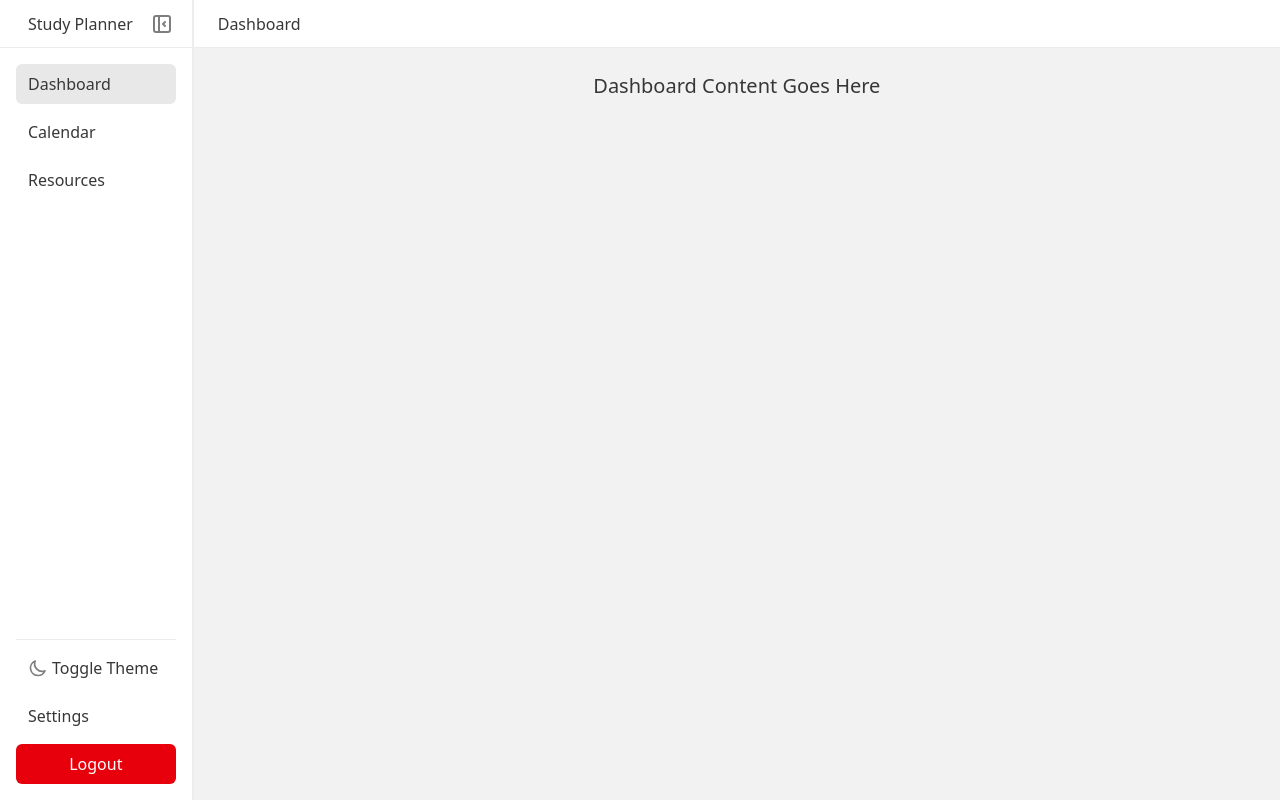
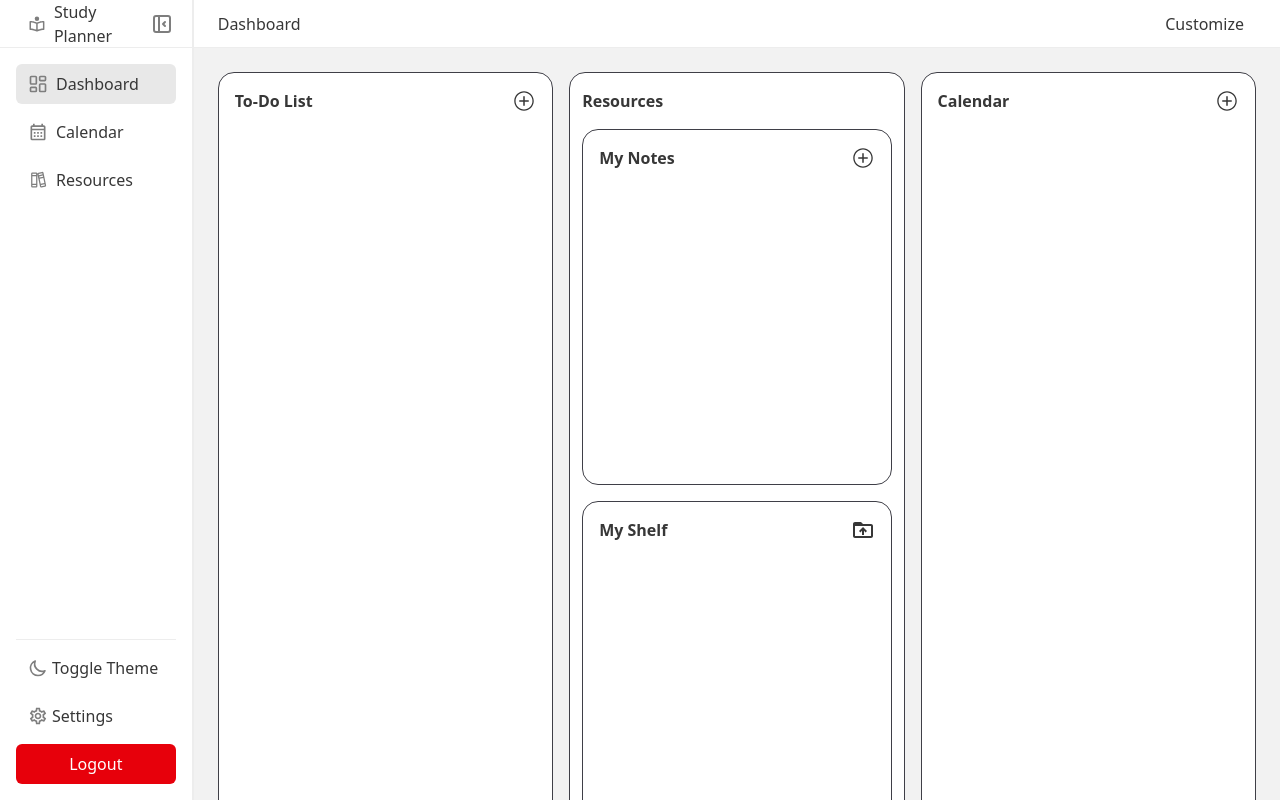
Before and after one commit to Kay199711/Studyplanner, a React (Vite) app in the folder frontend/: page /dashboard in a window 1280 px wide. Built offline with nearby package versions, Linux system fonts and the light colour scheme; no server answers; sample sign-in values are in the browser's storage.

Commit message:
felipe changes

```diff
--- a/frontend/package.json
+++ b/frontend/package.json
@@ -13,7 +13,7 @@
     "@tailwindcss/vite": "^4.1.18",
     "react": "^19.2.0",
     "react-dom": "^19.2.0",
-    "react-icons": "^5.5.0",
+    "react-icons": "^5.6.0",
     "react-resizable-panels": "^4.6.5",
     "react-router-dom": "^7.13.0",
     "tailwindcss": "^4.1.18"
--- a/frontend/src/Layout.jsx
+++ b/frontend/src/Layout.jsx
@@ -1,16 +1,39 @@
+import { useState, useRef } from 'react';
 import { useLocation, Outlet } from 'react-router-dom';
 import { Group, Panel, Separator } from 'react-resizable-panels';
 import Sidebar from './components/Sidebar';
+import { TbLayoutSidebarLeftCollapse, TbLayoutSidebarLeftExpand } from "react-icons/tb";
+
 
 export default function Layout({ isDark, setIsDark }) {
   const location = useLocation();
+  const [sidebarOpen, setSidebarOpen] = useState(true);
+  const sidebarRef = useRef(null);
+
+    const toggleSidebar = () => {
+    const panel = sidebarRef.current;
+    if (panel) {
+      if (panel.isCollapsed()) {
+        panel.expand();
+      } else {
+        panel.collapse();
+      }
+    }
+  };
 
   return (
     // Text color is set here for all children components
     <div className="h-screen overflow-hidden text-txt-primary dark:text-txt-primary-dark">
       <Group orientation="horizontal">
 
-        <Sidebar isDark={isDark} setIsDark={setIsDark} />
+        <Sidebar
+          isDark={isDark}
+          setIsDark={setIsDark}
+          sidebarOpen={sidebarOpen}
+          setSidebarOpen={setSidebarOpen}
+          sidebarRef={sidebarRef}
+          toggleSidebar={toggleSidebar}
+          />
 
         <Separator className="w-0.5 bg-brd-primary dark:bg-brd-primary-dark hover:bg-blue-500 active:bg-blue-600 cursor-col-resize" />
 
@@ -18,10 +41,27 @@ export default function Layout({ isDark, setIsDark }) {
         <Panel>
           <div className="h-full flex flex-col">
             {/* Topbar */}
-            <div className="bg-primary dark:bg-primary-dark h-12 flex items-center px-6 border-b border-brd-primary dark:border-brd-primary-dark">
-              <h2 className="font-medium capitalize">
+            <div className="justify-between bg-primary dark:bg-primary-dark h-12 flex items-center px-6 border-b border-brd-primary dark:border-brd-primary-dark">
+              <div className='flex items-center gap-2'>
+                {!sidebarOpen && (
+                  <button onClick={toggleSidebar}
+                  className='p-1 rounded-md hover:bg-hover hover:dark:bg-hover-dark cursor-pointer'>
+                    <TbLayoutSidebarLeftExpand className="w-6 h-6 text-icon dark:text-icon-dark"/>
+                  </button>
+                )}
+                <h2 className="font-medium capitalize">
                 {location.pathname.replace('/', '')}
-              </h2>
+                </h2>
+              </div>
+              {location.pathname === '/dashboard' && (
+                <button
+                title= "Customize Dashboard"
+                className='block px-3 py-2 rounded-md hover:dark:bg-hover-dark cursor-pointer'
+                onClick={()=>{}}
+                >
+                  Customize
+                </button>
+                )}
             </div>
             {/* Main Content Area - Child routes render here */}
             <div className="flex-1 bg-secondary dark:bg-secondary-dark overflow-auto">
--- a/frontend/src/components/Sidebar.jsx
+++ b/frontend/src/components/Sidebar.jsx
@@ -1,31 +1,24 @@
-import { useState, useRef } from 'react';
 import { useAuth } from '../context/AuthContext';
 import { Link, useNavigate, useLocation } from 'react-router-dom';
 import { Panel } from 'react-resizable-panels';
 import { TbLayoutSidebarLeftCollapse, TbLayoutSidebarLeftExpand } from "react-icons/tb";
 import { HiOutlineMoon, HiOutlineSun } from 'react-icons/hi';
+import { PiBooks } from "react-icons/pi";
+import { GrResources } from "react-icons/gr";
+import { MdOutlineCalendarMonth } from "react-icons/md";
+import { MdOutlineSettings } from "react-icons/md";
+import { HiOutlineLogout } from "react-icons/hi";
+import { LuLayoutDashboard } from "react-icons/lu";
+import { BiBookReader } from "react-icons/bi";
 
-export default function Sidebar({ isDark, setIsDark }) {
+export default function Sidebar({ isDark, setIsDark, sidebarOpen, setSidebarOpen, sidebarRef, toggleSidebar }) {
   const { logout } = useAuth();
   const navigate = useNavigate();
   const location = useLocation();
-  const [sidebarOpen, setSidebarOpen] = useState(true);
-  const sidebarRef = useRef(null);
 
   const handleLogout = async () => {
     await logout();
     navigate('/login');
-  };
-
-  const toggleSidebar = () => {
-    const panel = sidebarRef.current;
-    if (panel) {
-      if (panel.isCollapsed()) {
-        panel.expand();
-      } else {
-        panel.collapse();
-      }
-    }
   };
 
   const isActive = (path) => location.pathname === path;
@@ -37,8 +30,9 @@ export default function Sidebar({ isDark, setIsDark }) {
       minSize="15%"
       maxSize="30%"
       collapsible={true}
-      collapsedSize="5%"
+      collapsedSize="4%"
       onResize={(size) => {
+        console.log(size.asPercentage);
         setSidebarOpen(size.asPercentage > 5);
       }}
     >
@@ -49,51 +43,58 @@ export default function Sidebar({ isDark, setIsDark }) {
             ? 'justify-between pl-7 pr-4'
             : 'justify-center px-2'
         }`}>
-          {sidebarOpen && <h1 className="font-medium">Study Planner</h1>}
+          {sidebarOpen && (
+            <div className="flex items-center gap-2">
+            <BiBookReader className='w-5 h-5 text-icon dark:text-icon-dark'/>
+            <h1 className="font-medium">Study Planner</h1>
+          </div>
+          )}
+          {!sidebarOpen && <BiBookReader className='w-8 h-8 text-icon dark:text-icon-dark justify-center' />}
           <button
             className="hover:cursor-pointer hover:bg-hover hover:dark:bg-hover-dark rounded-sm p-0.5"
             onClick={toggleSidebar}
           >
-            {sidebarOpen ? (
+            {sidebarOpen && (
               <TbLayoutSidebarLeftCollapse className="w-6 h-6  text-icon dark:text-icon-dark" />
-            ) : (
-              <TbLayoutSidebarLeftExpand className="w-6 h-6 text-icon dark:text-icon-dark" />
             )}
           </button>
         </div>
 
         {/* Sidebar Navigation */}
-        {sidebarOpen && (
+        {sidebarOpen ? (
           <div className="flex-1 p-4 flex flex-col overflow-auto">
             <nav className="space-y-2 flex-1">
               <Link
                 to="/dashboard"
-                className={`block px-3 py-2 rounded-md ${
+                className={`flex items-center gap-2 px-3 py-2 rounded-md ${
                   isActive('/dashboard')
                     ? 'bg-hover dark:bg-hover-dark'
                     : 'hover:bg-hover hover:dark:bg-hover-dark'
                 }`}
               >
+                <LuLayoutDashboard className='flex w-5 h-5 text-icon dark:text-icon-dark' />
                 Dashboard
               </Link>
               <Link
                 to="/calendar"
-                className={`block px-3 py-2 rounded-md ${
+                className={`flex items-center gap-2 px-3 py-2 rounded-md ${
                   isActive('/calendar')
                     ? 'bg-hover dark:bg-hover-dark'
                     : 'hover:bg-hover hover:dark:bg-hover-dark'
                 }`}
               >
+                <MdOutlineCalendarMonth className='w-5 h-5 text-icon dark:text-icon-dark'/>
                 Calendar
               </Link>
               <Link
                 to="/resources"
-                className={`block px-3 py-2 rounded-md ${
+                className={`flex items-center gap-2 px-3 py-2 rounded-md ${
                   isActive('/resources')
                     ? 'bg-hover dark:bg-hover-dark'
                     : 'hover:bg-hover hover:dark:bg-hover-dark'
                 }`}
               >
+                <PiBooks className='w-5 h-5 text-icon dark:text-icon-dark'/>
                 Resources
               </Link>
             </nav>
@@ -102,6 +103,7 @@ export default function Sidebar({ isDark, setIsDark }) {
                 onClick={() => setIsDark(!isDark)}
                 className="w-full text-left flex items-center gap-1 px-3 py-2 rounded-md hover:bg-hover hover:dark:bg-hover-dark cursor-pointer"
                 aria-label="Toggle dark mode"
+                title="Toggle Dark Mode"
               >
                 {isDark ? (
                   <HiOutlineSun className="w-5 h-5 text-icon dark:text-icon-dark" />
@@ -110,8 +112,10 @@ export default function Sidebar({ isDark, setIsDark }) {
                 )} Toggle Theme
               </button>
               <button
-                className="w-full text-left block px-3 py-2 rounded-md hover:bg-hover hover:dark:bg-hover-dark cursor-pointer"
+                className="w-full text-left flex items-center gap-1 px-3 py-2 rounded-md hover:bg-hover hover:dark:bg-hover-dark cursor-pointer"
+                onClick={()=>{}}
               >
+                <MdOutlineSettings className='w-5 h-5 text-icon dark:text-icon-dark '/>
                 Settings
               </button>
               <button
@@ -122,6 +126,69 @@ export default function Sidebar({ isDark, setIsDark }) {
               </button>
             </nav>
           </div>
+         ) : (
+
+              /* Minimized Sidebar Navigation */
+              <div className="flex-1 flex flex-col items-center gap-4 pt-4">
+                <nav className='flex-1 flex flex-col items-center gap-4 pt-4'>
+                <Link to="/dashboard"
+                  className={`p-2 rounded-md cursor-pointer ${
+                    isActive('/dashboard')
+                    ? 'bg-hover dark:bg-hover-dark'
+                    : 'hover:bg-hover hover:dark:bg-hover-dark'
+                }`}
+                >
+                  <LuLayoutDashboard className='w-8 h-8 text-icon dark:text-icon-dark' />
+                </Link>
+                <Link to="/calendar"
+                  className={`p-2 rounded-md cursor-pointer ${
+                    isActive('/calendar')
+                    ? 'bg-hover dark:bg-hover-dark'
+                    : 'hover:bg-hover hover:dark:bg-hover-dark'
+                  }`}
+                >
+                <MdOutlineCalendarMonth className='w-8 h-8 text-icon dark:text-icon-dark' />
+                </Link>
+                <Link to="/resources"
+                  className={`p-2 rounded-md cursor-pointer ${
+                    isActive('/resources')
+                    ? 'bg-hover dark:bg-hover-dark'
+                    : 'hover:bg-hover hover:dark:bg-hover-dark'
+                  }`}
+                >
+                <PiBooks className='w-8 h-8 text-icon dark:text-icon-dark' />
+                </Link>
+                </nav>
+
+                <nav className= 'border-t border-brd-primary dark:border-brd-primary pt-2 flex flex-col gap-4 items-center'>
+                  <button
+                    title = "Toggle Dark Mode"
+                    className="p-2 rounded-md hover:bg-hover hover:dark:bg-hover-dark cursor-pointer"
+                    onClick={() => setIsDark(!isDark)}
+                    >
+                    {isDark ? (
+                      <HiOutlineSun className='w-8 h-8 text-icon dark:text-icon-dark'/>
+                    ) : (
+                      <HiOutlineMoon className='w-8 h-8 text-icon dark:text-icon-dark'/>
+                    )}
+                  </button>
+                  <button
+                    title="Settings"
+                    className="p-2 rounded-md hover:bg-hover hover:dark:bg-hover-dark cursor-pointer"
+                    onClick={() => {}}
+                  >
+                    <MdOutlineSettings className='w-8 h-8 text-icon dark:text-icon-dark' />
+                  </button>
+                  <button
+                  title="Logout"
+                  className='w-14 px-4 py-2 bg-red-600 text-white rounded-md hover:cursor-pointer hover:bg-red-700 focus:outline-none focus:ring-2 focus:ring-red-500 mb-4'
+                  onClick={handleLogout}
+                  >
+                  <HiOutlineLogout className='w-8 h-8 dark:text-icon-dark'/>
+                  </button>
+
+                </nav>
+              </div>
         )}
       </div>
     </Panel>
--- a/frontend/src/pages/dashboard/Dashboard.jsx
+++ b/frontend/src/pages/dashboard/Dashboard.jsx
@@ -1,8 +1,40 @@
+import { MdDriveFolderUpload } from "react-icons/md";
+import { IoIosAddCircleOutline } from "react-icons/io";
+
 export default function Dashboard() {
   return (
     <div className="p-6">
-      <div className="flex justify-center items-start">
-        <h2 className="text-xl">Dashboard Content Goes Here</h2>
+      <div className="grid grid-cols-3 gap-4">
+
+        {/* --- TO DO LIST BLOCK --- */}
+        <div className="flex justify-between border border-zinc-700 rounded-2xl h-200 p-4 bg-primary dark:bg-primary-dark">
+          <p className="font-bold">To-Do List</p>
+          <IoIosAddCircleOutline className="w-6 h-6"/>
+        </div>
+
+        {/* --- RESOURCES BLOCK --- */}
+        <div className="border border-zinc-700 rounded-2xl h-200 p-0 px-3 flex flex-col gap-4 bg-primary dark:bg-primary-dark">
+          <p className="pt-4 font-bold">Resources</p>
+
+            {/* --- MY NOTES BLOCK --- */}
+            <div className="flex justify-between border border-zinc-700 rounded-2xl h-89 p-4">
+              <p className="font-bold">My Notes</p>
+              <IoIosAddCircleOutline className="w-6 h-6"/>
+            </div>
+
+            {/* --- MY SHELF BLOCK --- */}
+            <div className="flex justify-between border border-zinc-700 rounded-2xl h-89 p-4">
+              <p className="font-bold">My Shelf</p>
+              <MdDriveFolderUpload className="w-6 h-6" />
+            </div>
+        </div>
+
+        {/* --- CALENDAR BLOCK --- */}
+        <div className="flex justify-between border border-zinc-700 rounded-2xl h-200 p-4 bg-primary dark:bg-primary-dark">
+          <p className="font-bold">Calendar</p>
+          <IoIosAddCircleOutline className="w-6 h-6"/>
+
+        </div>
       </div>
     </div>
   );
```
Also changed, not shown: 1 other file (tests, documents, lock files or other folders).
